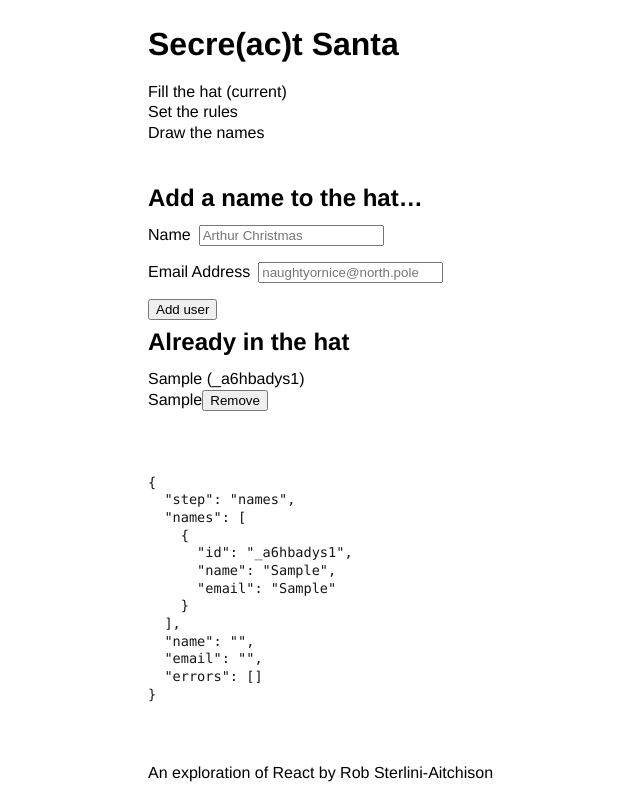
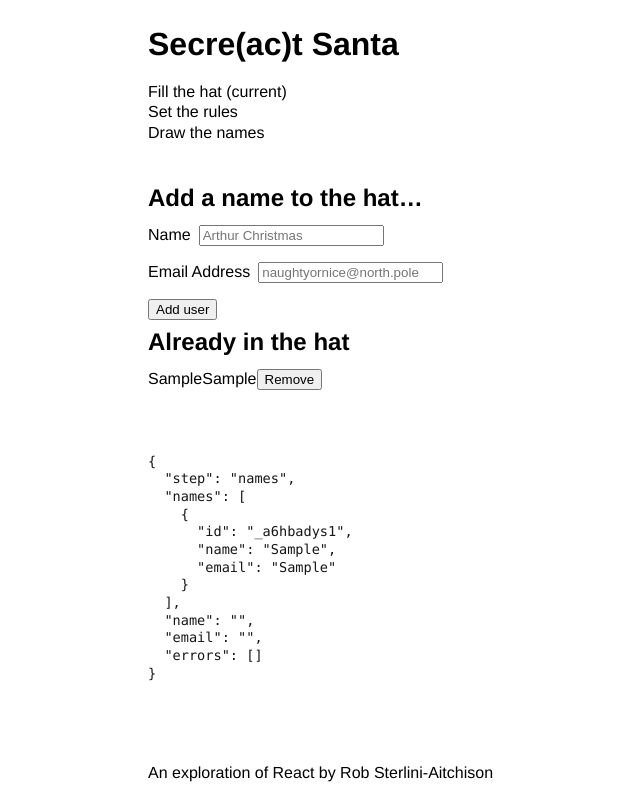
Before and after one commit to robsterlini/secreact-santa, a React (Create React App) app: page / in a window 1280 px wide. Both pictures are taken after typing "Sample", "Sample" into the empty fields and a click on the button "Add user". Shown: the whole page, without its empty margins (172-812 px from the left). Built offline with nearby package versions, Linux system fonts and the light colour scheme.

Commit message:
feat(Hat): Make the removeUser work again
Signed-off-by: Rob Sterlini <github@robsterlini.co.uk>

```diff
--- a/src/App.js
+++ b/src/App.js
@@ -150,18 +150,7 @@ class App extends React.Component {
             </form>
           </div>
 
-          <Hat names={this.state.names} />
-
-          {/*<ul>
-            {this.state.names.map((name, nameIndex) => (
-              <li key={nameIndex}>
-                <strong>{name.name} ({name.id})</strong><br/>
-                <span>{name.email}</span>
-
-                <button onClick={() => this.removeUser(name.id)}>Remove</button>
-              </li>
-            ))}
-          </ul>*/}
+          <Hat names={this.state.names} onRemoveCallback={this.removeUser} />
 
           <br/><br/><br/><pre>{ JSON.stringify(this.state, null, 2) }</pre>
         </main>
--- a/src/components/Hat.js
+++ b/src/components/Hat.js
@@ -1,17 +1,27 @@
 import React from 'react';
 
 export default function Hat(props) {
+  const removeUser = id => {
+    const {
+      onRemoveCallback,
+    } = props;
+
+    if (typeof(onRemoveCallback) === `function`) {
+      onRemoveCallback(id);
+    }
+  };
+
   return (
-    <div>
-      <h2>Already in the hat</h2>
-      {!props.names.length && (<p>None… yet!</p>)}
-      {!!props.names.length && (<ul>
+    <div className="m-hat">
+      <h2 className="m-hat__title">Already in the hat</h2>
+      {!props.names.length && (<p className="m-hat__no-results">None… yet!</p>)}
+      {!!props.names.length && (<ul className="m-hat__list">
         {props.names.map((name, nameIndex) => (
-          <li key={nameIndex}>
-            <strong>{name.name} ({name.id})</strong><br/>
-            <span>{name.email}</span>
+          <li className="m-hat__item" key={nameIndex}>
+            <span className="m-hat__name">{name.name}</span>
+            <span className="m-hat__email">{name.email}</span>
 
-            <button onClick={() => this.removeUser(name.id)}>Remove</button>
+            <button onClick={() => removeUser(name.id)}>Remove</button>
           </li>
         ))}
       </ul>)}
```
